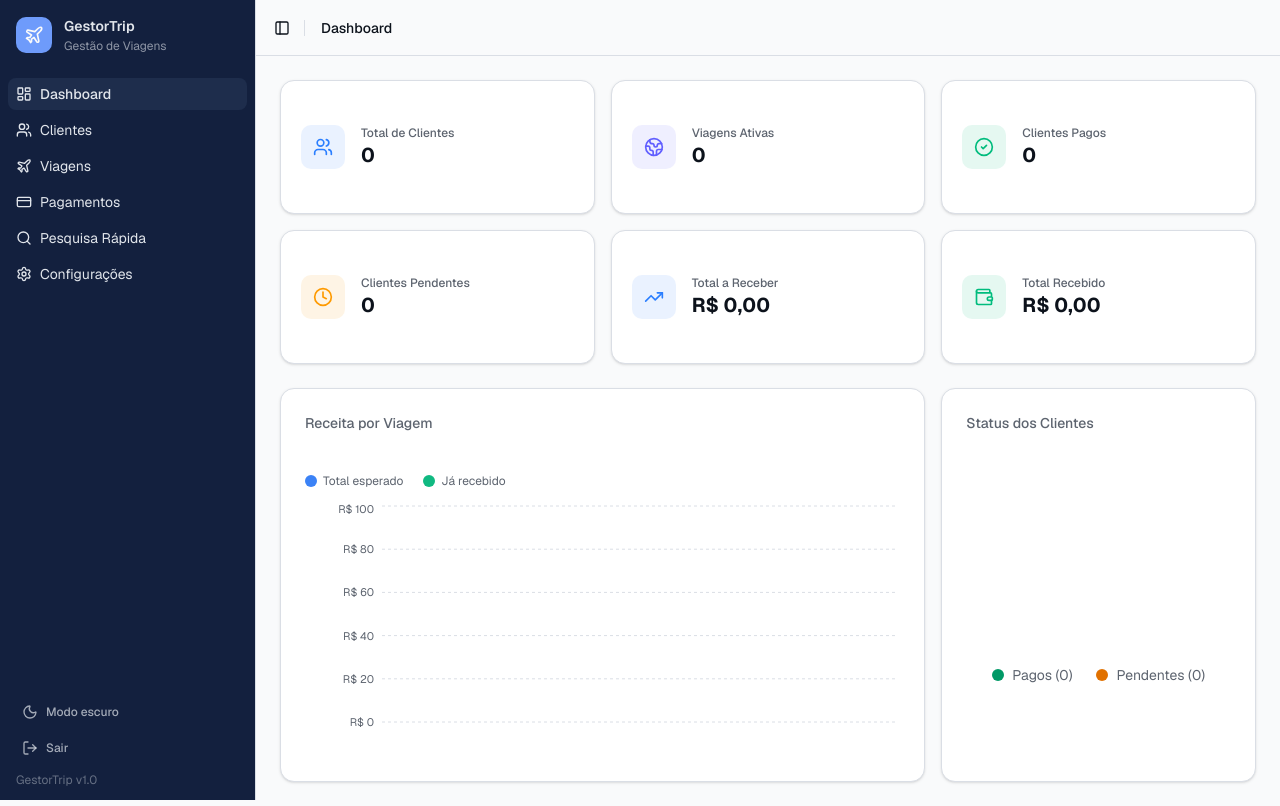
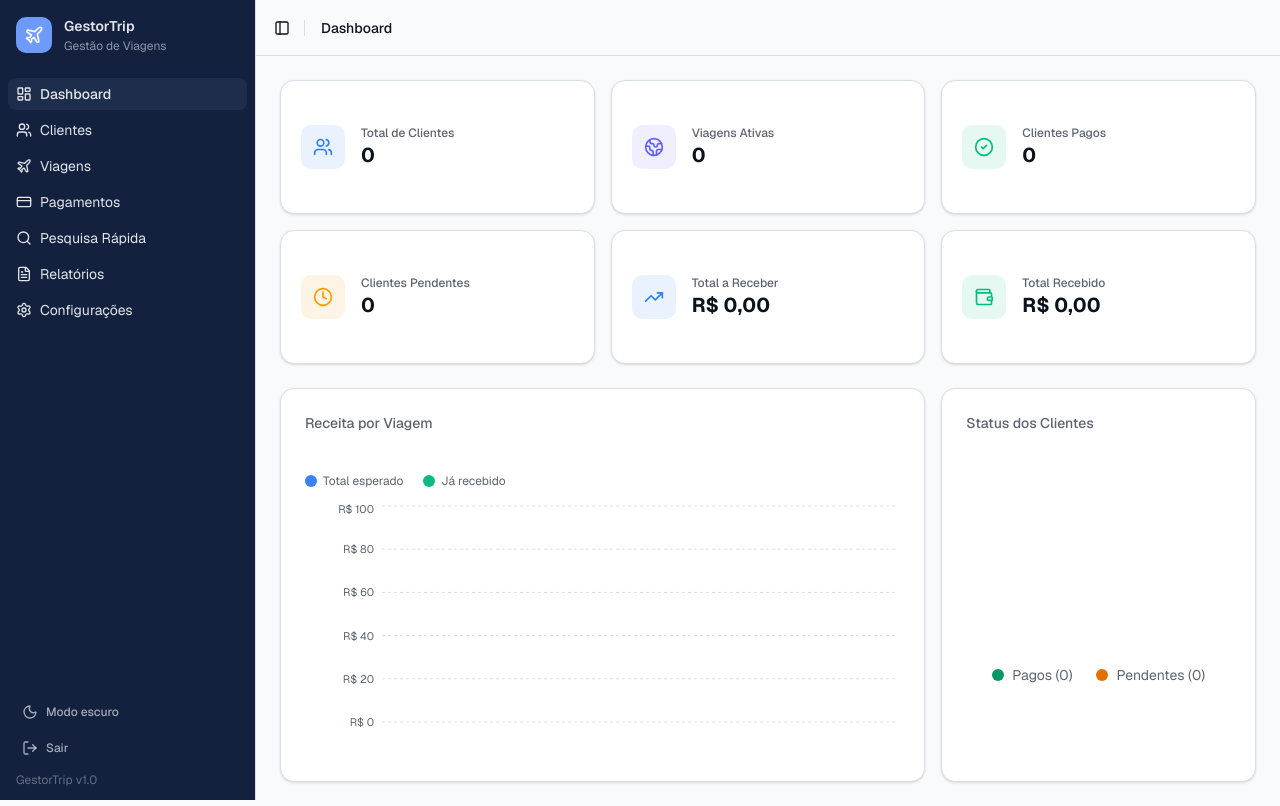
Before and after one commit to ghenosec/GestorTrip, a Next.js app: page / in a window 1280 px wide. Built offline with nearby package versions, Linux system fonts and the light colour scheme; sample sign-in values are in the browser's storage.

Commit message:
Add buttons of relatorio and imports

```diff
--- a/app/page.tsx
+++ b/app/page.tsx
@@ -10,7 +10,7 @@ import {
 } from "@/components/ui/sidebar"
 import { Separator } from "@/components/ui/separator"
 import { Button } from "@/components/ui/button"
-import { LayoutDashboard, Users, Plane, CreditCard, Search, Settings, LogOut, Loader2 } from "lucide-react"
+import { LayoutDashboard, Users, Plane, CreditCard, Search, Settings, FileText, LogOut, Loader2 } from "lucide-react"
 import { Dashboard }      from "@/components/dashboard"
 import { Clientes }       from "@/components/clientes"
 import { Viagens }        from "@/components/viagens"
@@ -18,6 +18,8 @@ import { Pagamentos }     from "@/components/pagamentos"
 import { PesquisaRapida } from "@/components/pesquisa-rapida"
 import { Configuracoes }  from "@/components/configuracoes"
 import { ThemeToggle }    from "@/components/theme-toggle"
+import { Relatorio } from "@/components/relatorio"
+
 
 const navItems = [
   { id: "dashboard",     label: "Dashboard",      icon: LayoutDashboard },
@@ -25,6 +27,7 @@ const navItems = [
   { id: "viagens",       label: "Viagens",         icon: Plane },
   { id: "pagamentos",    label: "Pagamentos",      icon: CreditCard },
   { id: "pesquisa",      label: "Pesquisa Rápida", icon: Search },
+  { id: "relatorios",     label: "Relatórios",       icon: FileText },
   { id: "configuracoes", label: "Configurações",   icon: Settings },
 ]
 
@@ -135,6 +138,7 @@ function MainContent() {
         {activeSection === "viagens"       && <Viagens />}
         {activeSection === "pagamentos"    && <Pagamentos />}
         {activeSection === "pesquisa"      && <PesquisaRapida />}
+        {activeSection === "relatorios" && <Relatorio />}
         {activeSection === "configuracoes" && <Configuracoes />}
       </main>
     </SidebarInset>
```
